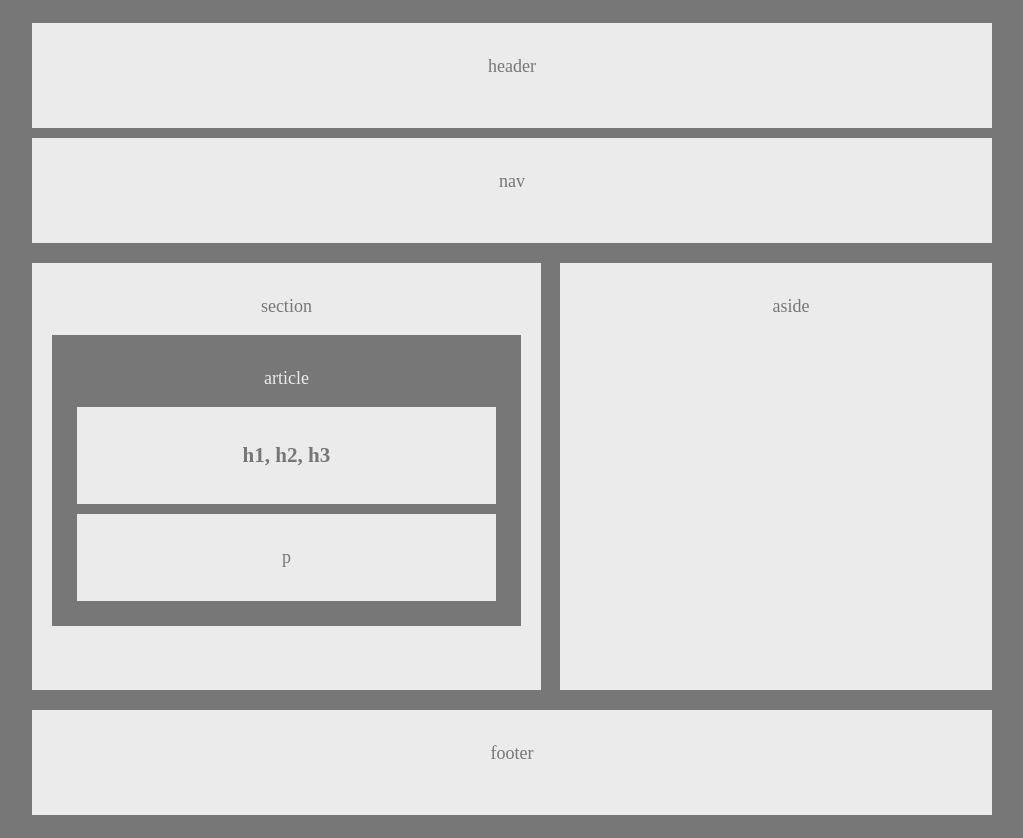
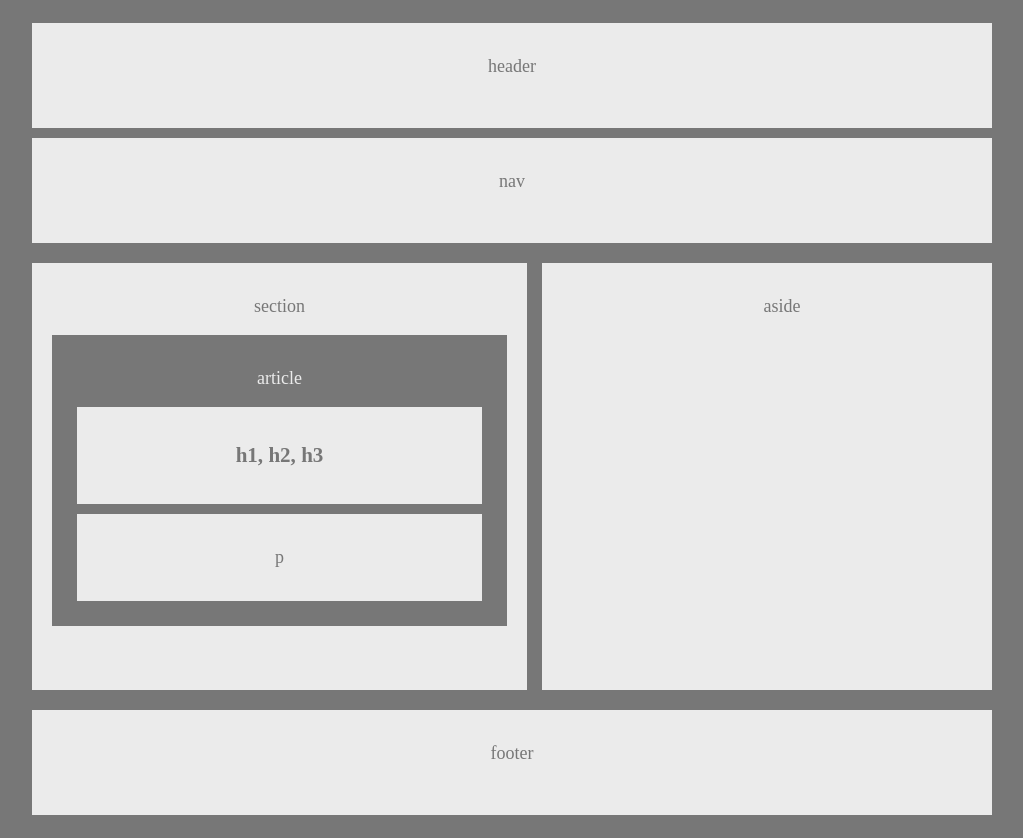
Before and after one commit to agarcia261/HW-Wireframe, a plain HTML site: page index.html in a window 1280 px wide. Shown: the whole page, without its empty margins (133-1156 px from the left). Drawn offline with Linux system fonts and the light colour scheme.

Commit message:
File Names Width to Match Instructions

```diff
--- a/style.css
+++ b/style.css
@@ -42,7 +42,7 @@ h1, p{
 }
 
 .div-section{
-    width:53%;
+    width:495px;
     align-content: center;
     float:left;
     overflow:auto;
@@ -54,7 +54,7 @@ section{
     text-align: center;
 }
 .aside-div{
-    width:45%;
+    width:450px;
     align-content: center;
     text-align: center;
     float:right;
```
